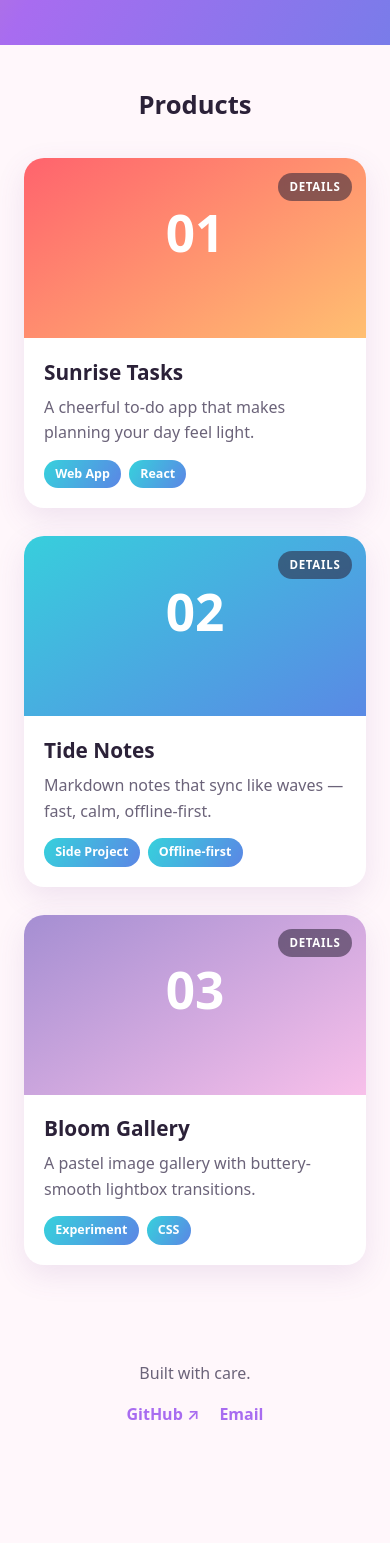
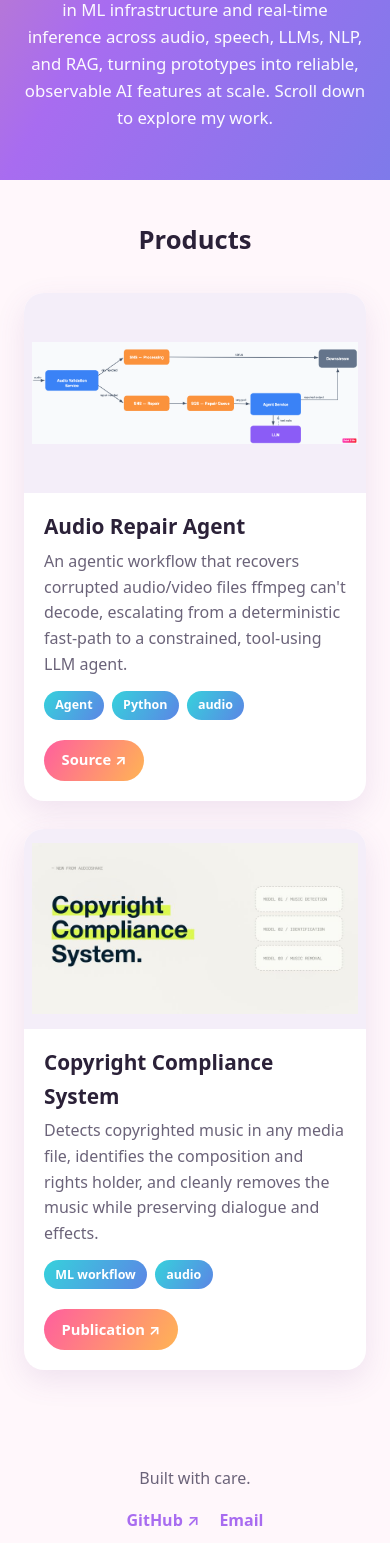
Before and after one commit to lina-dev/my_projects_website, a website: page index.html in a window 390 px wide. Shown: the part 383-1926 px from the top of the page. Before the commit the page ends 1867 px from the top, so only its background shows below. Drawn offline with Linux system fonts and the light colour scheme.

Commit message:
add files

```diff
--- a/index.html
+++ b/index.html
@@ -15,8 +15,11 @@
       <p class="hero__eyebrow">✨ Welcome</p>
       <h1 class="hero__title">Things I Build</h1>
       <p class="hero__subtitle">
-        Hi, I'm Galina. This is a colorful collection of apps, side projects,
-        and experiments I've made. Scroll down to explore my work.
+        Hi, I'm Galina, a Machine Learning &amp; Software Engineer with 10+ years
+        building production-grade ML systems. I specialize in ML infrastructure and
+        real-time inference across audio, speech, LLMs, NLP, and RAG, turning
+        prototypes into reliable, observable AI features at scale. Scroll down to
+        explore my work.
       </p>
     </div>
   </header>
@@ -29,105 +32,46 @@
 
         <!-- ====================================================================
              PRODUCT CARD TEMPLATE — COPY THIS block to add a new product.
-             Swap: the image (src + alt), title, blurb, tags, detail text,
-             and the link buttons. Keep external links as:
+             Swap: the image (src + alt), title, short description, tags, and
+             the link button(s). Keep external links as:
                  target="_blank" rel="noopener noreferrer"
              Keep every <img> with meaningful alt text.
         ===================================================================== -->
 
         <!-- Card 1 -->
         <article class="card">
-          <button class="card__toggle" type="button" aria-expanded="false">
-            <img class="card__image" src="images/placeholder-1.svg"
-                 alt="Screenshot of Sunrise Tasks app" width="800" height="500" loading="lazy">
+          <img class="card__image" src="images/agents.png"
+               alt="Screenshot of the Audio Repair Agent workflow" width="1902" height="593" loading="lazy">
           <div class="card__head">
-              <h3 class="card__title">Sunrise Tasks</h3>
-              <p class="card__blurb">A cheerful to-do app that makes planning your day feel light.</p>
+            <h3 class="card__title">Audio Repair Agent</h3>
+            <p class="card__blurb">An agentic workflow that recovers corrupted audio/video files ffmpeg can't decode, escalating from a deterministic fast-path to a constrained, tool-using LLM agent.</p>
             <ul class="card__tags">
-                <li class="tag">Web App</li>
-                <li class="tag">React</li>
+              <li class="tag">Agent</li>
+              <li class="tag">Python</li>
+              <li class="tag">audio</li>
             </ul>
           </div>
-            <span class="card__hint" aria-hidden="true">Details</span>
-          </button>
-          <div class="card__detail">
-            <img class="card__detail-image" src="images/placeholder-1.svg"
-                 alt="Sunrise Tasks dashboard with colorful task lists" width="800" height="500" loading="lazy">
-            <p>
-              Sunrise Tasks started as a weekend experiment in making productivity feel
-              playful. It features drag-and-drop lists, gentle reminders, and a daily
-              focus mode. Built as a static front-end backed by a small API.
-            </p>
           <div class="card__links">
-              <a class="btn btn--primary" href="https://example.com/sunrise"
-                 target="_blank" rel="noopener noreferrer">Live demo ↗</a>
-              <a class="btn" href="https://github.com/example/sunrise-tasks"
+            <a class="btn btn--primary" href="https://github.com/lina-dev/agent_self_heal_file"
                target="_blank" rel="noopener noreferrer">Source ↗</a>
-            </div>
           </div>
         </article>
 
         <!-- Card 2 -->
         <article class="card">
-          <button class="card__toggle" type="button" aria-expanded="false">
-            <img class="card__image" src="images/placeholder-2.svg"
-                 alt="Screenshot of Tide Notes app" width="800" height="500" loading="lazy">
+          <img class="card__image" src="images/music_id.jpeg"
+               alt="Screenshot of the Copyright Compliance System" width="1902" height="593" loading="lazy">
           <div class="card__head">
-              <h3 class="card__title">Tide Notes</h3>
-              <p class="card__blurb">Markdown notes that sync like waves — fast, calm, offline-first.</p>
+            <h3 class="card__title">Copyright Compliance System</h3>
+            <p class="card__blurb">Detects copyrighted music in any media file, identifies the composition and rights holder, and cleanly removes the music while preserving dialogue and effects.</p>
             <ul class="card__tags">
-                <li class="tag">Side Project</li>
-                <li class="tag">Offline-first</li>
+              <li class="tag">ML workflow</li>
+              <li class="tag">audio</li>
             </ul>
           </div>
-            <span class="card__hint" aria-hidden="true">Details</span>
-          </button>
-          <div class="card__detail">
-            <img class="card__detail-image" src="images/placeholder-2.svg"
-                 alt="Tide Notes editor with a split markdown preview" width="800" height="500" loading="lazy">
-            <p>
-              Tide Notes is a minimalist note-taker focused on speed and privacy. Notes
-              live in the browser first and sync in the background. Great for jotting
-              ideas without friction.
-            </p>
           <div class="card__links">
-              <a class="btn btn--primary" href="https://example.com/tide"
-                 target="_blank" rel="noopener noreferrer">Live demo ↗</a>
-              <a class="btn" href="https://github.com/example/tide-notes"
-                 target="_blank" rel="noopener noreferrer">Source ↗</a>
-            </div>
-          </div>
-        </article>
-
-        <!-- Card 3 -->
-        <article class="card">
-          <button class="card__toggle" type="button" aria-expanded="false">
-            <img class="card__image" src="images/placeholder-3.svg"
-                 alt="Screenshot of Bloom Gallery app" width="800" height="500" loading="lazy">
-            <div class="card__head">
-              <h3 class="card__title">Bloom Gallery</h3>
-              <p class="card__blurb">A pastel image gallery with buttery-smooth lightbox transitions.</p>
-              <ul class="card__tags">
-                <li class="tag">Experiment</li>
-                <li class="tag">CSS</li>
-              </ul>
-            </div>
-            <span class="card__hint" aria-hidden="true">Details</span>
-          </button>
-          <div class="card__detail">
-            <img class="card__detail-image" src="images/placeholder-3.svg"
-                 alt="Bloom Gallery grid of pastel photographs" width="800" height="500" loading="lazy">
-            <p>
-              Bloom Gallery is a pure-CSS-and-vanilla-JS image gallery exploring fluid
-              grid layouts and accessible lightbox navigation. No frameworks, just the
-              platform.
-            </p>
-            <div class="card__links">
-              <a class="btn btn--primary" href="https://example.com/bloom"
-                 target="_blank" rel="noopener noreferrer">Live demo ↗</a>
-              <a class="btn" href="https://github.com/example/bloom-gallery"
-                 target="_blank" rel="noopener noreferrer">Source ↗</a>
-            </div>
+            <a class="btn btn--primary" href="https://www.linkedin.com/posts/audioshake_today-were-launching-the-audioshake-copyright-activity-7465091993338290178-QsxO?utm_source=share&utm_medium=member_desktop&rcm=ACoAABq0W28B1d-K0mRIc5DZqM-f1TvKdu4BTR4"
+               target="_blank" rel="noopener noreferrer">Publication ↗</a>
           </div>
         </article>
 
--- a/styles.css
+++ b/styles.css
@@ -137,8 +137,10 @@ body {
 .card__image {
   display: block;
   width: 100%;
-  height: 180px;
-  object-fit: cover;
+  height: 200px;
+  object-fit: contain;
+  background: #f4eef9;
+  padding: 0.5rem;
 }
 
 .card__head { padding: 1.1rem 1.25rem 1.25rem; }
@@ -215,6 +217,12 @@ body {
   margin-top: 0.4rem;
 }
 
+/* Always-visible link buttons sit on the card face (outside the expandable detail). */
+.card > .card__links {
+  margin-top: 0;
+  padding: 0 1.25rem 1.25rem;
+}
+
 /* ---------- Buttons ---------- */
 .btn {
   display: inline-block;
```
Also changed, not shown: test/html.test.js (+4 -3 lines), images/agents.png (added), images/music_id.jpeg (added). Lines whose indentation alone changed are shown as unchanged.
